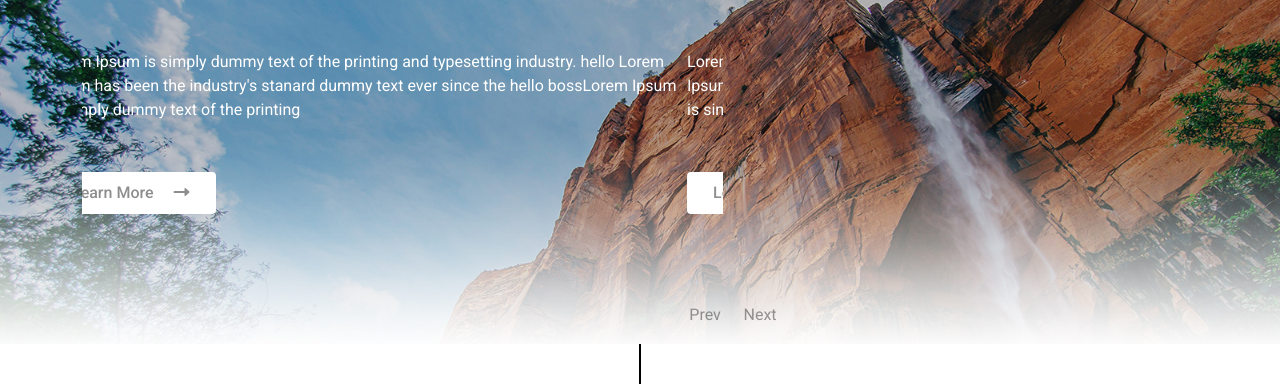
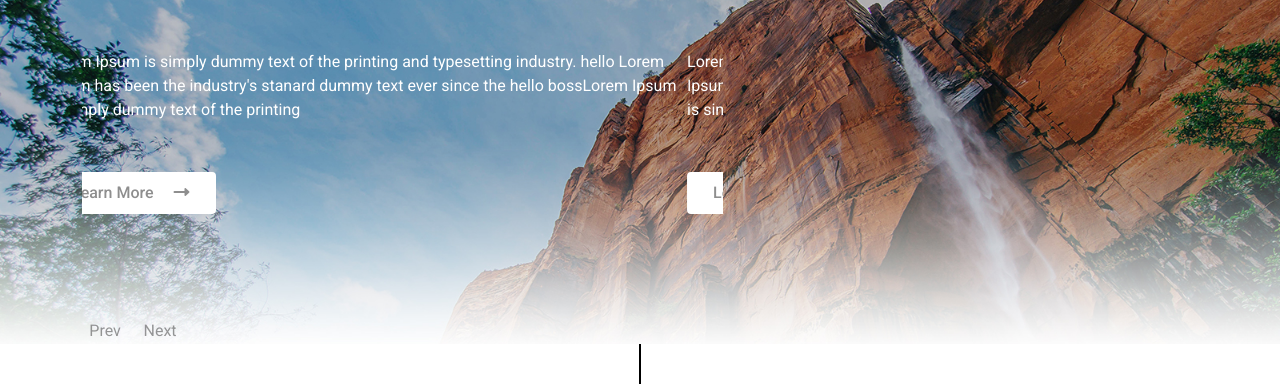
Before and after one commit to ThamidHasan/nipro, a plain HTML site: page index.html in a window 1280 px wide. Shown: the part 277-666 px from the top of the page. Drawn offline with Linux system fonts and the light colour scheme; a script that the page names is missing; some icons are missing.

Commit message:
Add files via upload

```diff
--- a/css/style.css
+++ b/css/style.css
@@ -483,11 +483,11 @@ header{
 .rl{
     writing-mode: vertical-rl;
 }
-.carousel-control-prev, .carousel-control-next {
+.c_button {
     right: 12px;
     bottom: 16px;
     justify-content: end;
-    width: 105%;
+    width: 104%;
 }
 .cbp_1{
     align-items: start;
```
